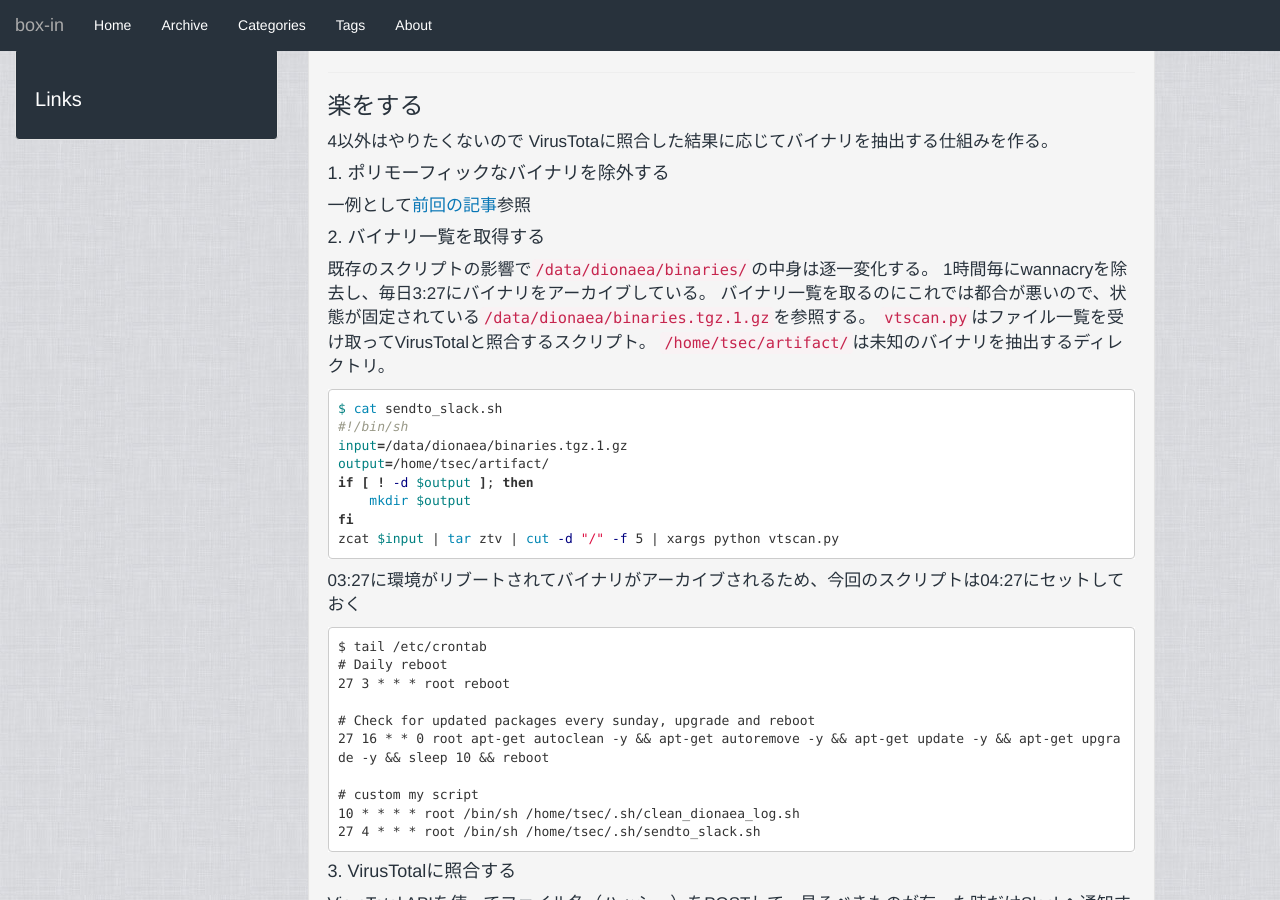
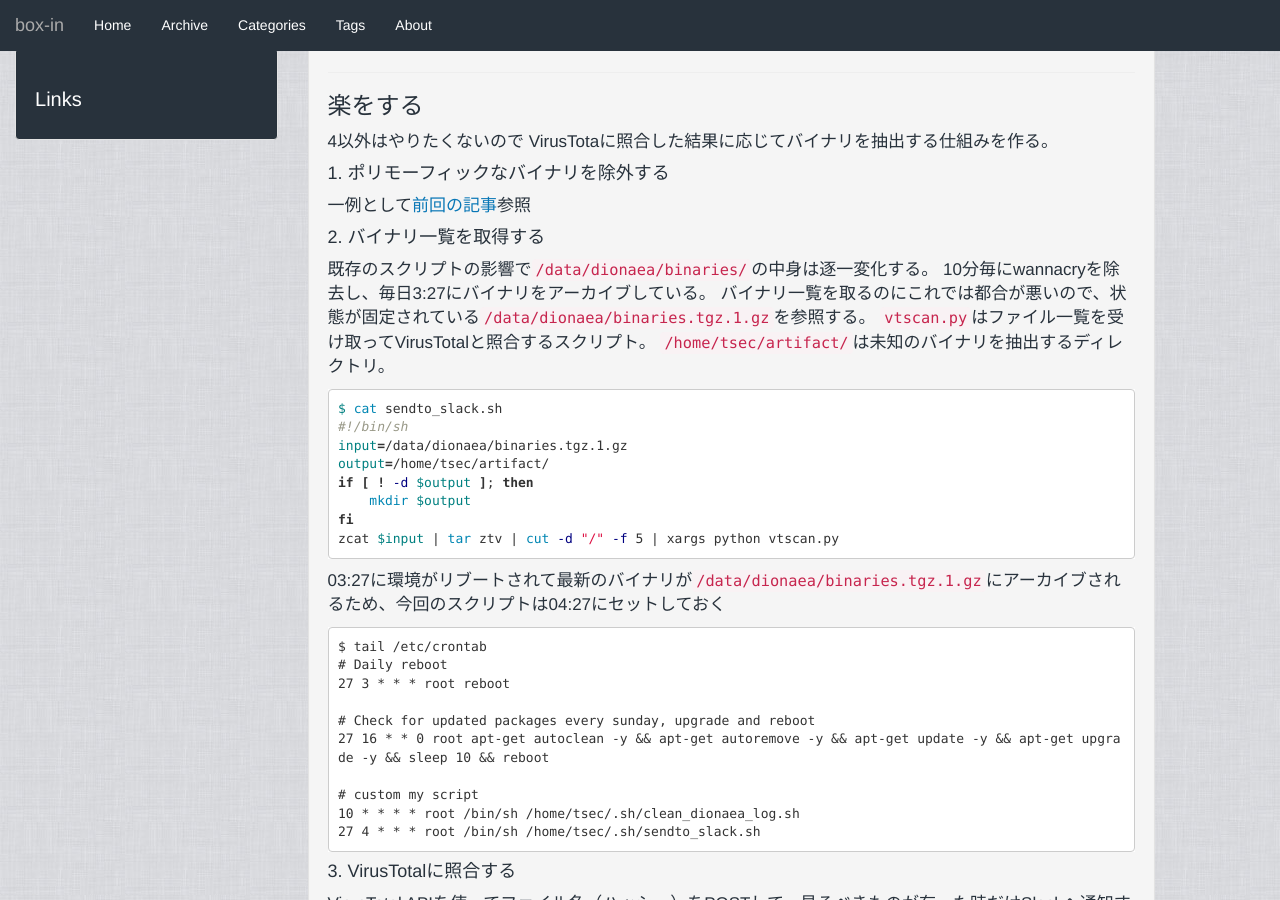
Before and after one commit to box-in/box-in.github.io, a Jekyll site: the page built from _posts/2018-05-12-dionaea_automation.md, in a window 1280 px wide and 900 px high, scrolled down 557 px. Built offline with Jekyll 4.4.1, drawn with Linux system fonts in a browser that asks for light colours.

Commit message:
fix dionaea2

````diff
--- a/_posts/2018-05-12-dionaea_automation.md
+++ b/_posts/2018-05-12-dionaea_automation.md
@@ -41,7 +41,7 @@ VirusTotaに照合した結果に応じてバイナリを抽出する仕組み
 #### 2. バイナリ一覧を取得する
 
 既存のスクリプトの影響で`/data/dionaea/binaries/`の中身は逐一変化する。
-1時間毎にwannacryを除去し、毎日3:27にバイナリをアーカイブしている。
+10分毎にwannacryを除去し、毎日3:27にバイナリをアーカイブしている。
 バイナリ一覧を取るのにこれでは都合が悪いので、状態が固定されている`/data/dionaea/binaries.tgz.1.gz`を参照する。
 `vtscan.py`はファイル一覧を受け取ってVirusTotalと照合するスクリプト。
 `/home/tsec/artifact/`は未知のバイナリを抽出するディレクトリ。
@@ -57,7 +57,7 @@ fi
 zcat $input | tar ztv | cut -d "/" -f 5 | xargs python vtscan.py
 ```
 
-03:27に環境がリブートされてバイナリがアーカイブされるため、今回のスクリプトは04:27にセットしておく
+03:27に環境がリブートされて最新のバイナリが`/data/dionaea/binaries.tgz.1.gz`にアーカイブされるため、今回のスクリプトは04:27にセットしておく
 
 ```
 $ tail /etc/crontab
````
